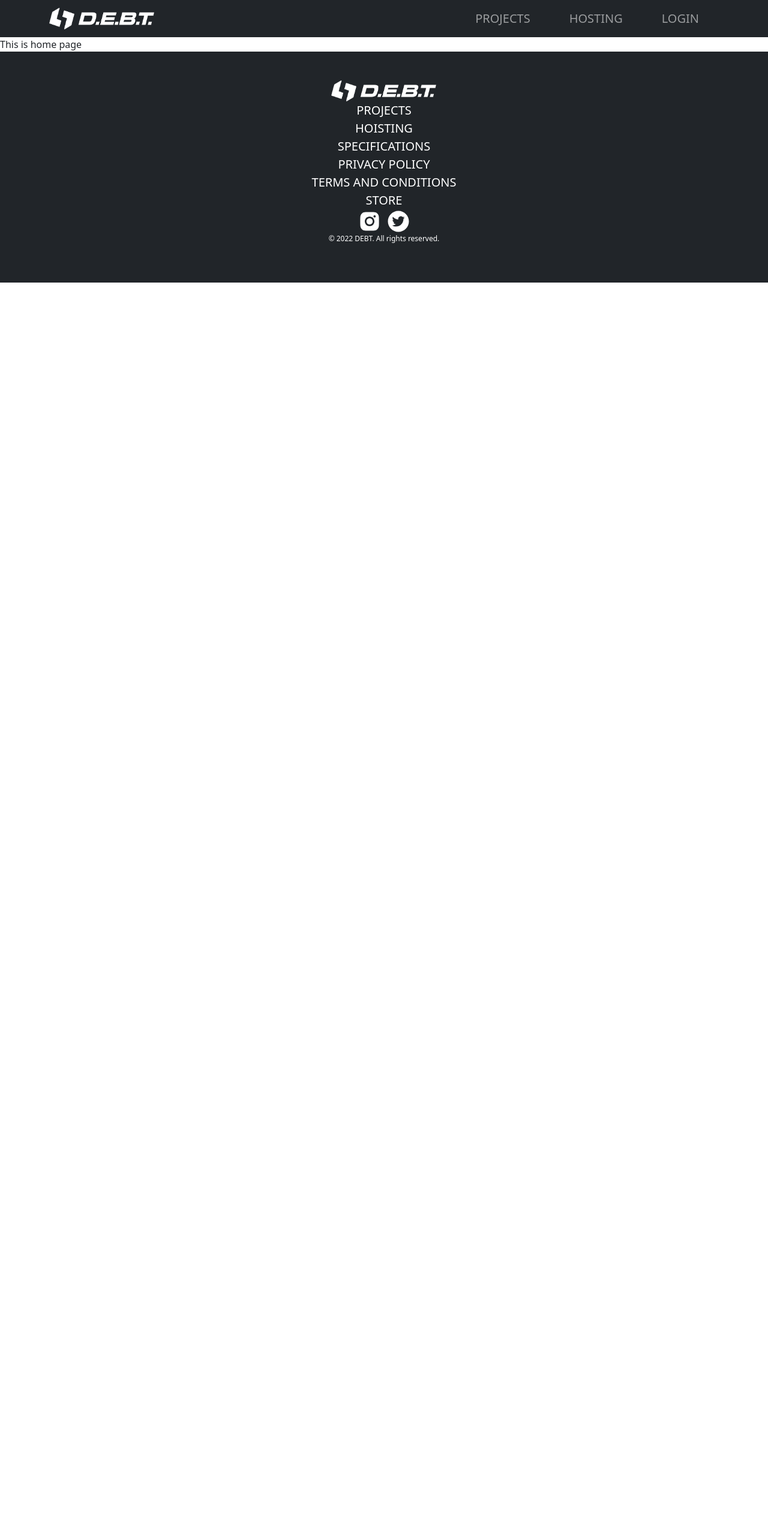
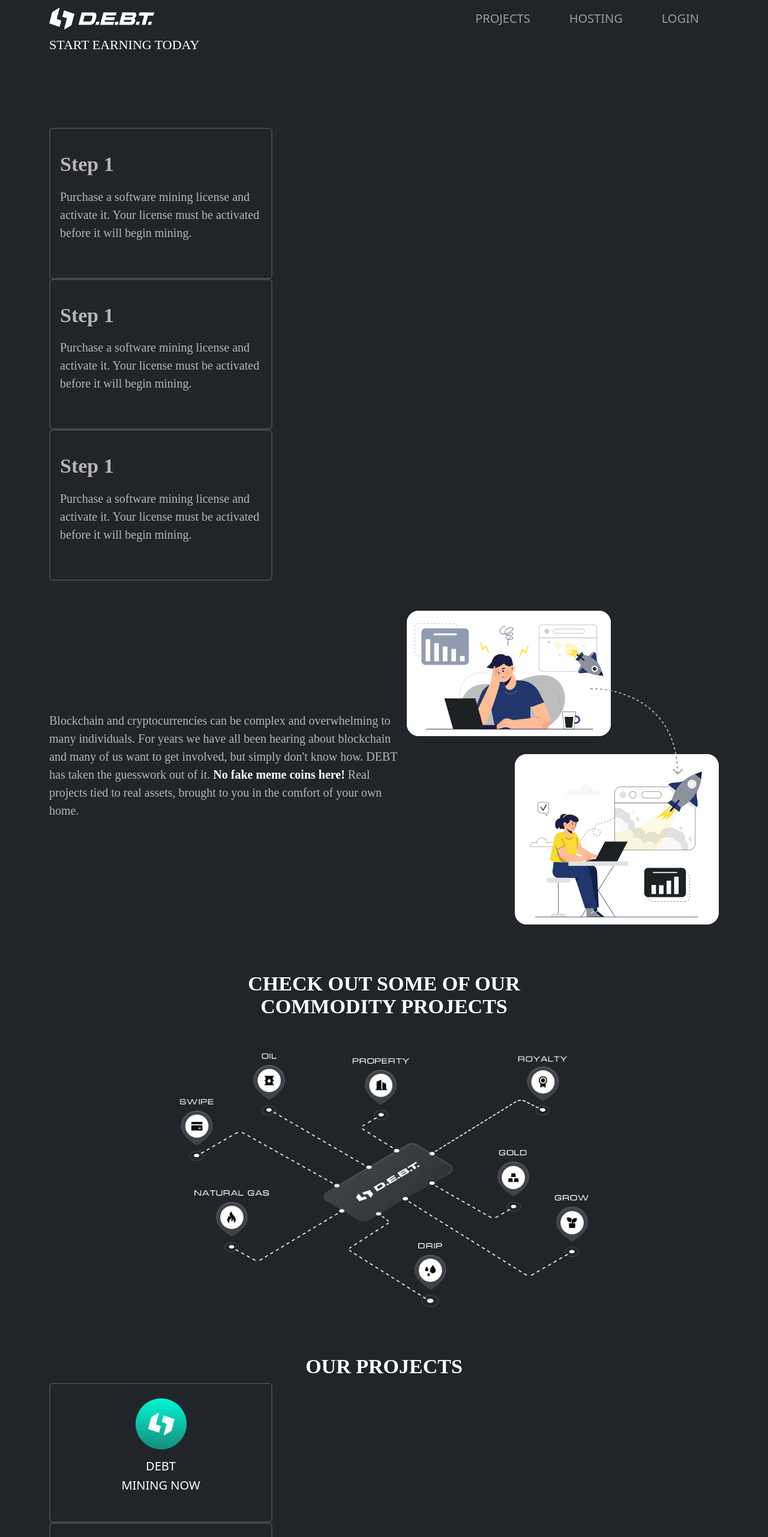
Before and after one commit to mahbubnoyon506/s39.global, a React (Create React App) app: page / in a window 1280 px wide. Shown: the top 2562 px of the page at 60% size. Before the commit the page ends 800 px from the top, so only its background shows below. Built offline with nearby package versions, Linux system fonts and the light colour scheme.

Commit message:
4 section completed

```diff
--- /dev/null
+++ b/src/pages/Home/CommodityProject.js
@@ -0,0 +1,18 @@
+import React from 'react';
+import project from '../../assets/images/project.png'
+
+
+const CommodityProject = () => {
+    return (
+        <div className='bg-dark' style={{padding: '80px 0px'}}>
+            <div className='container'>
+            <h2 className='commodityTitle'>Check out some of our <br />  commodity projects </h2>
+            <div className='d-flex justify-content-center' >
+            <img style={{maxWidth: '682px', paddingTop: '50px',}} src={project} alt="" />
+            </div>
+            </div>
+        </div>
+    );
+};
+
+export default CommodityProject;
--- /dev/null
+++ b/src/pages/Home/DebtBox.js
@@ -0,0 +1,51 @@
+import React from 'react';
+import { Card } from 'react-bootstrap';
+
+const DebtBox = () => {
+    return (
+        <div className='bg-dark'>
+            <div className='container'>
+
+                <p className='earnSubTitle'>Start earning today</p>
+                <h2 className='earnTitle'>How DEBT BOX works?</h2>
+                <p>
+                    Utilizing DEBT's Box's proprietary software, you can create a
+                    portfolio of blockchain miners. By purchasing and managing different
+                    software node licenses you can earn rewards from several asset
+                    classes, all from the comfort and convenience of your own home.
+                </p>
+                <div className='d-grid'>
+                    <div className='col-md-4'>
+                        <Card className='bg-dark py-4' style={{ border: '2px solid #454545' }}>
+                            <Card.Body>
+                                <h2 className='step'>Step 1</h2>
+                                <p className='stepText'>Purchase a software mining license and activate it. Your license must be activated before it will begin mining.
+                                </p>
+                            </Card.Body>
+                        </Card>
+                    </div>
+                    <div className='col-md-4'>
+                        <Card className='bg-dark py-4' style={{ border: '2px solid #454545' }}>
+                            <Card.Body>
+                                <h2 className='step'>Step 1</h2>
+                                <p className='stepText'>Purchase a software mining license and activate it. Your license must be activated before it will begin mining.
+                                </p>
+                            </Card.Body>
+                        </Card>
+                    </div>
+                    <div className='col-md-4'>
+                        <Card className='bg-dark py-4' style={{ border: '2px solid #454545' }}>
+                            <Card.Body>
+                                <h2 className='step'>Step 1</h2>
+                                <p className='stepText'>Purchase a software mining license and activate it. Your license must be activated before it will begin mining.
+                                </p>
+                            </Card.Body>
+                        </Card>
+                    </div>
+                </div>
+            </div>
+        </div>
+    );
+};
+
+export default DebtBox;
--- /dev/null
+++ b/src/pages/Home/Ecosystem.js
@@ -0,0 +1,22 @@
+import React from 'react';
+import eco from '../../assets/images/eco.png'
+
+const Ecosystem = () => {
+    return (
+        <div className='bg-dark'>
+            <div className='container d-md-flex align-items-center'>
+                <div>
+                    <h2 className='systemTitle text-start'>Looking at the DEBT ecosystem</h2>
+                    <p className='systemText text-start'>
+                        Blockchain and cryptocurrencies can be complex and overwhelming to many individuals. For years we have all been hearing about blockchain and many of us want to get involved, but simply don't know how. DEBT has taken the guesswork out of it. <b style={{ color: '#fff' }}>No fake meme coins here!</b>   Real projects tied to real assets, brought to you in the comfort of your own home.
+                    </p>
+                </div>
+                <div className='d-flex justify-content-center' >
+                    <img style={{ maxWidth: '682px', paddingTop: '50px', }} src={eco} alt="" />
+                </div>
+            </div>
+        </div>
+    );
+};
+
+export default Ecosystem;
--- a/src/pages/Home/Home.css
+++ b/src/pages/Home/Home.css
@@ -0,0 +1,39 @@
+.projectTitle, .commodityTitle, .systemTitle .earnTitle {
+    color: #fff;
+    font-family: micrabold;
+    font-size: 34px;
+    font-weight: 700;
+    line-height: 38px;
+    letter-spacing: 0;
+    text-align: center;
+    text-transform: uppercase;
+}
+.systemText {
+    color: #b9b5b5;
+    font-family: "Montserrat" !important;
+    font-size: 20px;
+    margin-top: 20px;
+}
+.earnSubTitle {
+    font-family: Micra;
+    font-size: 22px;
+    text-transform: uppercase;
+    font-weight: 400;
+    line-height: 25px;
+    letter-spacing: 0;
+    color: #fff;
+}
+.step {
+    color: #b9b5b5;
+    font-family: micrabold;
+    font-style: normal;
+    font-weight: 700;
+    font-size: 34px;
+    line-height: 111.6%;
+}
+.stepText {
+    color: #b9b5b5;
+    font-family: "Montserrat" !important;
+    font-size: 20px;
+    margin: 20px 0;
+}
--- a/src/pages/Home/Home.js
+++ b/src/pages/Home/Home.js
@@ -1,9 +1,18 @@
 import React from 'react';
+import CommodityProject from './CommodityProject';
+import DebtBox from './DebtBox';
+import Ecosystem from './Ecosystem';
+import './Home.css'
+import Projects from './Projects';
+
 
 const Home = () => {
     return (
         <div>
-            This is home page
+            <DebtBox />
+            <Ecosystem />
+            <CommodityProject />
+            <Projects />
         </div>
     );
 };
--- a/src/pages/Home/Projects.js
+++ b/src/pages/Home/Projects.js
@@ -1,9 +1,91 @@
 import React from 'react';
+import Card from 'react-bootstrap/Card';
+import ListGroup from 'react-bootstrap/ListGroup';
+import project1 from '../../assets/images/project1.png'
+import project2 from '../../assets/images/project2.png'
+import project3 from '../../assets/images/project3.png'
+import project4 from '../../assets/images/project4.png'
+import project5 from '../../assets/images/project5.png'
+import project6 from '../../assets/images/project6.png'
+import project7 from '../../assets/images/project7.png'
+import project8 from '../../assets/images/project8.png'
+import project9 from '../../assets/images/project9.png'
+import project10 from '../../assets/images/project10.png'
 
 const Projects = () => {
+
+    const projects = [
+        {
+            image: `${project1}`,
+            title: 'DEBT',
+            subTitle: 'Mining Now'
+        },
+        {
+            image: `${project2}`,
+            title: 'BGLD',
+            subTitle: 'Mining Now'
+        },
+        {
+            image: `${project3}`,
+            title: 'GROW',
+            subTitle: 'Mining Now'
+        },
+        {
+            image: `${project4}`,
+            title: 'NATG',
+            subTitle: 'Mining Now'
+        },
+        {
+            image: `${project5}`,
+            title: 'DLG',
+            subTitle: 'Mining Now'
+        },
+        {
+            image: `${project6}`,
+            title: 'XPLR',
+            subTitle: 'Mining Now'
+        },
+        {
+            image: `${project7}`,
+            title: 'ALBUM',
+            subTitle: 'Mining Now'
+        },
+        {
+            image: `${project8}`,
+            title: 'BLOX',
+            subTitle: 'Mining Now'
+        },
+        {
+            image: `${project9}`,
+            title: 'REV',
+            subTitle: 'Mining Now'
+        },
+        {
+            image: `${project10}`,
+            title: 'DLS',
+            subTitle: 'Mining Now'
+        },
+    ]
     return (
-        <div>
-            <h3>Our projects</h3>
+        <div className='bg-dark'>
+            <div className='container'>
+                <h3 className='projectTitle'>Our projects</h3>
+                <div className='d-grid'>
+                    {
+                        projects.map((project, index) =>
+                            <div key={index} className='col-lg-4 col-md-6  text-white'>
+                                <Card className='bg-dark py-4' style={{  border: '2px solid #454545' }}>
+                                    <Card.Img style={{ width: '85px', margin: '0 auto' }} variant="top" src={project.image} />
+                                    <Card.Body>
+                                        <Card.Title className='text-uppercase text-center'>{project.title}</Card.Title>
+                                        <Card.Title className='text-uppercase text-center'>{project.subTitle}</Card.Title>
+                                    </Card.Body>
+                                </Card>
+                            </div>
+                        )
+                    }
+                </div>
+            </div>
         </div>
     );
 };
```
